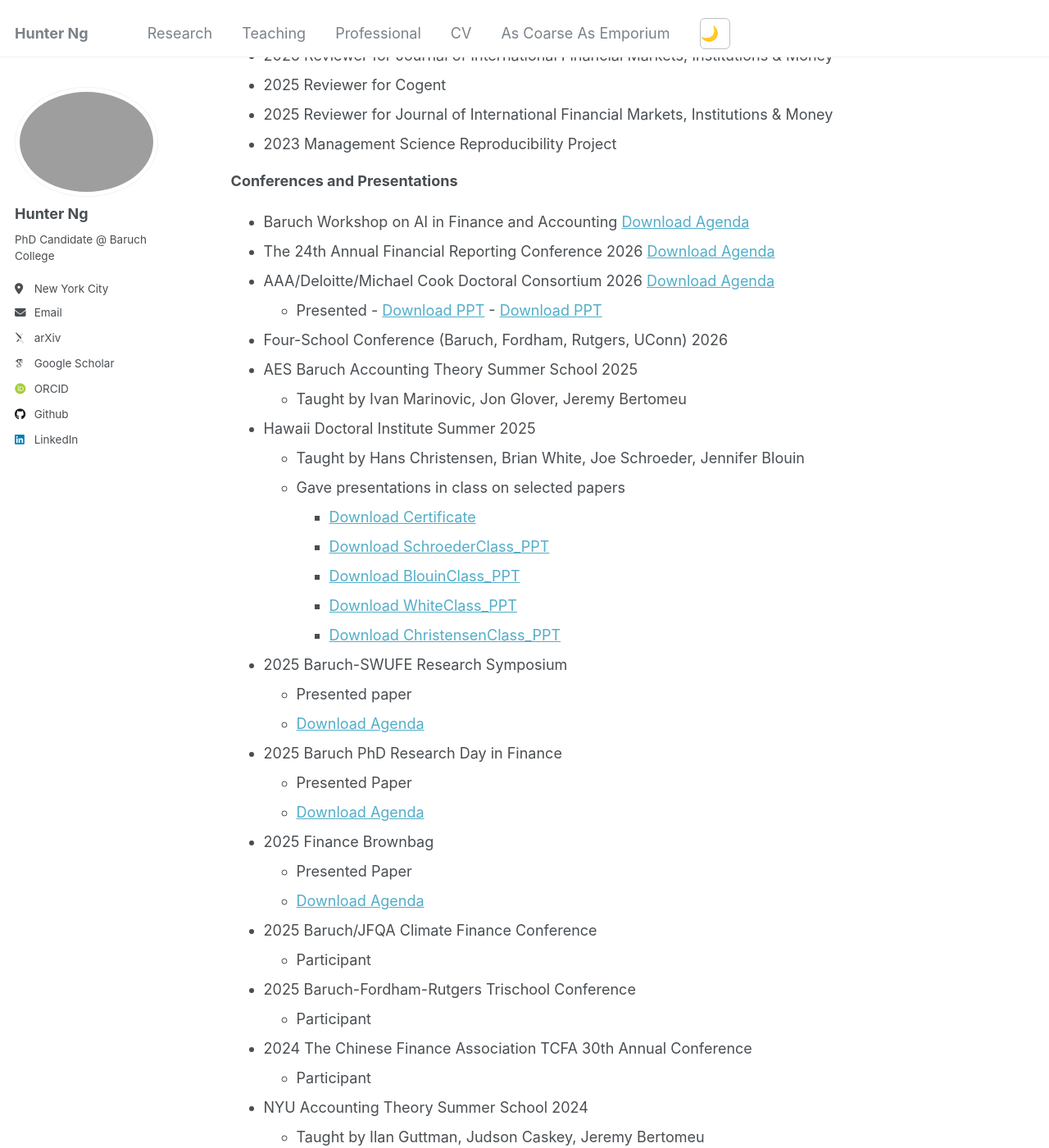
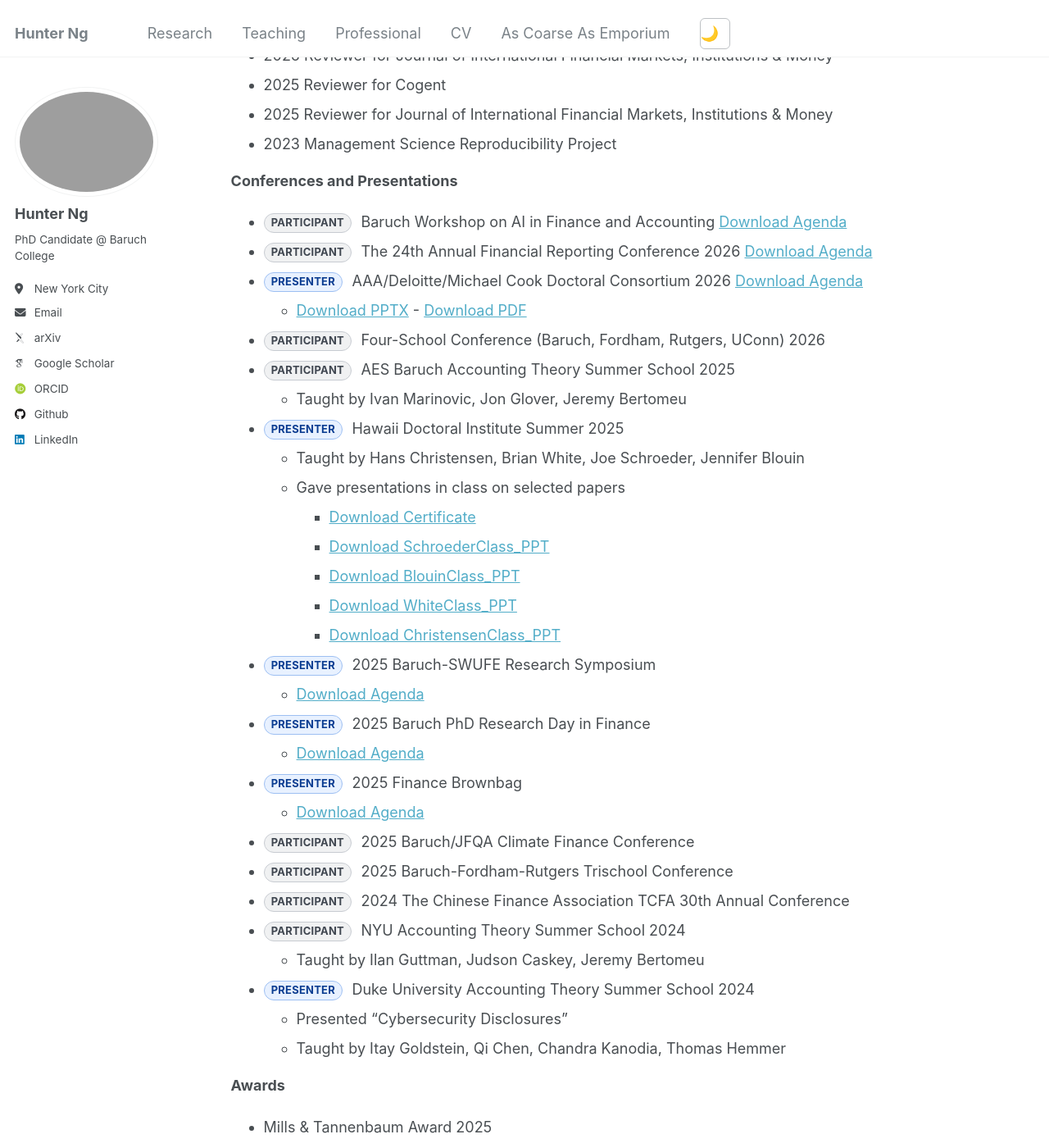
Before and after one commit to hunternbh/hunterng, a Jekyll site: the page built from _pages/research.md, in a window 1280 px wide and 1400 px high, scrolled down 1556 px. Shown: the whole window at 82% size. Built offline with Jekyll 4.4.1, drawn with Linux system fonts in a browser that asks for light colours; some web fonts are replaced; some of the changed text lies outside the part shown.

Commit message:
Add conference role tags

```diff
--- a/_pages/research.md
+++ b/_pages/research.md
@@ -32,6 +32,31 @@ redirect_from:
 .abstract-box ul {
   margin: 0.4rem 0 0 1.2rem;
 }
+
+.role-tag {
+  display: inline-block;
+  margin-right: 0.35rem;
+  padding: 0.08rem 0.45rem;
+  border-radius: 999px;
+  font-size: 0.72em;
+  font-weight: 700;
+  line-height: 1.45;
+  letter-spacing: 0.02em;
+  text-transform: uppercase;
+  vertical-align: 0.08em;
+}
+
+.role-presenter {
+  color: #0b3d91;
+  background: #e8f1ff;
+  border: 1px solid #9dbff2;
+}
+
+.role-participant {
+  color: #3f4650;
+  background: #f0f1f2;
+  border: 1px solid #c7cbd1;
+}
 </style>
 
 Research Areas: Agentic AI/Small Language Models, Information Systems Trust, Escrows, Prediction Markets, Digital Assets/Distributed Ledgers
@@ -62,9 +87,9 @@ Research Areas: Agentic AI/Small Language Models, Information Systems Trust, Esc
     <p><a href="https://papers.ssrn.com/sol3/papers.cfm?abstract_id=5331995">Download Paper</a></p>
     <p>Conferences and Presentations</p>
     <ul>
-      <li>Financial Manipulation Conference, University of Lancaster, September 2026 <a href="{{ site.baseurl }}/files/FFMM2026-Programme-v3.pdf">Download Agenda</a></li>
-      <li>Finance Seminar, Baruch College, June 2025</li>
-      <li>Finance Seminar, The Hong Kong Polytechnic University, Oct 2025</li>
+      <li><span class="role-tag role-presenter">Presenter</span> Financial Manipulation Conference, University of Lancaster, September 2026 <a href="{{ site.baseurl }}/files/FFMM2026-Programme-v3.pdf">Download Agenda</a></li>
+      <li><span class="role-tag role-presenter">Presenter</span> Finance Seminar, Baruch College, June 2025</li>
+      <li><span class="role-tag role-presenter">Presenter</span> Finance Seminar, The Hong Kong Polytechnic University, Oct 2025</li>
     </ul>
   </div>
 
@@ -75,7 +100,7 @@ Research Areas: Agentic AI/Small Language Models, Information Systems Trust, Esc
     <p><a href="{{ site.baseurl }}/files/washtrading.pdf">Download Paper</a></p>
     <p>Conferences and Presentations</p>
     <ul>
-      <li>The Annual Baruch College/CUNY Southwestern University of Finance and Economics (SWUFE) Research Symposium, Baruch College, May 2025</li>
+      <li><span class="role-tag role-presenter">Presenter</span> The Annual Baruch College/CUNY Southwestern University of Finance and Economics (SWUFE) Research Symposium, Baruch College, May 2025</li>
     </ul>
   </div>
 
@@ -166,14 +191,14 @@ Research Areas: Agentic AI/Small Language Models, Information Systems Trust, Esc
 - 2023 Management Science Reproducibility Project
 
 **Conferences and Presentations**
-- Baruch Workshop on AI in Finance and Accounting <a href="{{ site.baseurl }}/files/baruck-ai-finance-workshop-2026.pdf">Download Agenda</a>
-- The 24th Annual Financial Reporting Conference 2026 <a href="{{ site.baseurl }}/files/baruch-24-annual-financial-reporting-conference.pdf">Download Agenda</a>
-- AAA/Deloitte/Michael Cook Doctoral Consortium 2026 <a href="{{ site.baseurl }}/files/2026-michael-cook-consortium.png">Download Agenda</a>
-  - Presented - [Download PPT]({{ site.baseurl }}/files/hunter-dc.pptx) - [Download PPT]({{ site.baseurl }}/files/hunter-dc.pdf)
-- Four-School Conference (Baruch, Fordham, Rutgers, UConn) 2026
-- AES Baruch Accounting Theory Summer School 2025
+- <span class="role-tag role-participant">Participant</span> Baruch Workshop on AI in Finance and Accounting <a href="{{ site.baseurl }}/files/baruck-ai-finance-workshop-2026.pdf">Download Agenda</a>
+- <span class="role-tag role-participant">Participant</span> The 24th Annual Financial Reporting Conference 2026 <a href="{{ site.baseurl }}/files/baruch-24-annual-financial-reporting-conference.pdf">Download Agenda</a>
+- <span class="role-tag role-presenter">Presenter</span> AAA/Deloitte/Michael Cook Doctoral Consortium 2026 <a href="{{ site.baseurl }}/files/2026-michael-cook-consortium.png">Download Agenda</a>
+  - [Download PPTX]({{ site.baseurl }}/files/hunter-dc.pptx) - [Download PDF]({{ site.baseurl }}/files/hunter-dc.pdf)
+- <span class="role-tag role-participant">Participant</span> Four-School Conference (Baruch, Fordham, Rutgers, UConn) 2026
+- <span class="role-tag role-participant">Participant</span> AES Baruch Accounting Theory Summer School 2025
   - Taught by Ivan Marinovic, Jon Glover, Jeremy Bertomeu
-- Hawaii Doctoral Institute Summer 2025
+- <span class="role-tag role-presenter">Presenter</span> Hawaii Doctoral Institute Summer 2025
   - Taught by Hans Christensen, Brian White, Joe Schroeder, Jennifer Blouin
   - Gave presentations in class on selected papers
     - [Download Certificate]({{ site.baseurl }}/files/HARDI.pdf)
@@ -181,25 +206,19 @@ Research Areas: Agentic AI/Small Language Models, Information Systems Trust, Esc
     - [Download BlouinClass_PPT]({{ site.baseurl }}/files/hardi_blouin.pdf)
     - [Download WhiteClass_PPT]({{ site.baseurl }}/files/white_ppt.pdf)
     - [Download ChristensenClass_PPT]({{ site.baseurl }}/files/christensen_ppt.pdf)
-- 2025 Baruch-SWUFE Research Symposium
-  - Presented paper
+- <span class="role-tag role-presenter">Presenter</span> 2025 Baruch-SWUFE Research Symposium
   - [Download Agenda]({{ site.baseurl }}/files/2025 Baruch-SWUFE Research Symposium Agenda.pdf)
-- 2025 Baruch PhD Research Day in Finance
-  - Presented Paper
+- <span class="role-tag role-presenter">Presenter</span> 2025 Baruch PhD Research Day in Finance
   - [Download Agenda]({{ site.baseurl }}/files/2025 Baruch PhD Research Day in Finance V3.pdf)
-- 2025 Finance Brownbag
-  - Presented Paper
+- <span class="role-tag role-presenter">Presenter</span> 2025 Finance Brownbag
   - [Download Agenda]({{ site.baseurl }}/files/2025-finance-brownbag.PNG)
-- 2025 Baruch/JFQA Climate Finance Conference
-  - Participant
-- 2025 Baruch-Fordham-Rutgers Trischool Conference
-  - Participant
-- 2024 The Chinese Finance Association TCFA 30th Annual Conference
-  - Participant
-- NYU Accounting Theory Summer School 2024
+- <span class="role-tag role-participant">Participant</span> 2025 Baruch/JFQA Climate Finance Conference
+- <span class="role-tag role-participant">Participant</span> 2025 Baruch-Fordham-Rutgers Trischool Conference
+- <span class="role-tag role-participant">Participant</span> 2024 The Chinese Finance Association TCFA 30th Annual Conference
+- <span class="role-tag role-participant">Participant</span> NYU Accounting Theory Summer School 2024
   - Taught by Ilan Guttman, Judson Caskey, Jeremy Bertomeu
-- Duke University Accounting Theory Summer School 2024
-  - Presented paper - "Cybersecurity Disclosures".
+- <span class="role-tag role-presenter">Presenter</span> Duke University Accounting Theory Summer School 2024
+  - Presented "Cybersecurity Disclosures"
   - Taught by Itay Goldstein, Qi Chen, Chandra Kanodia, Thomas Hemmer
 
 **Awards**
```
